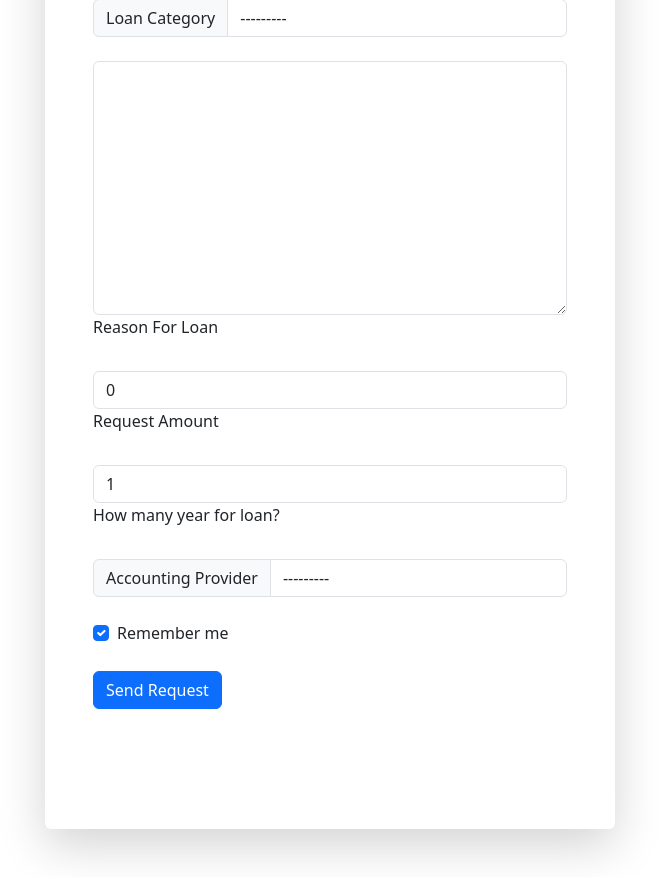
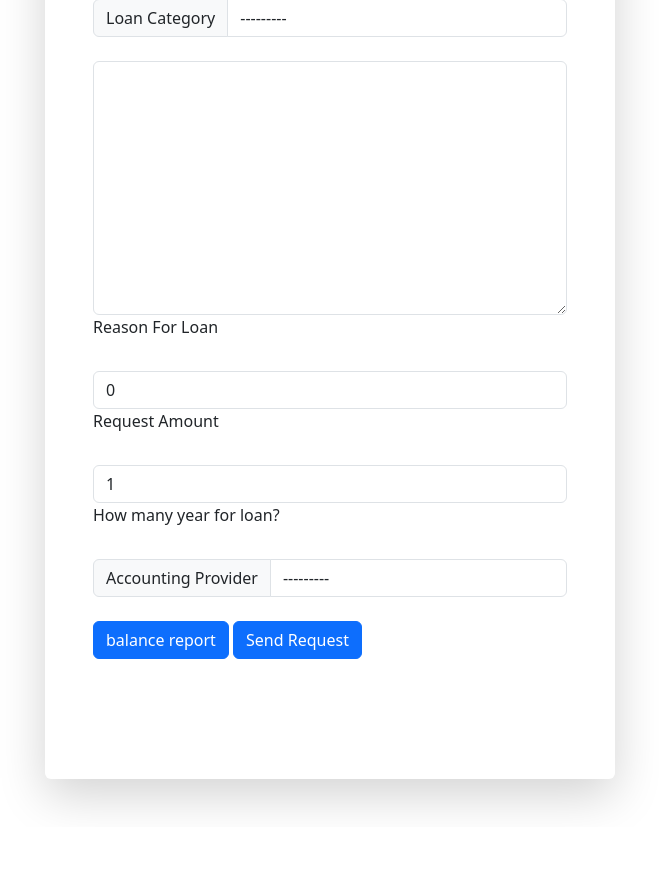
Before and after one commit to aayushi0209/loan-application, a Django app: page /loan_request in a window 1280 px wide. Shown: the part 235-1112 px from the top of the page, without its empty margins (310-969 px from the left). After the commit the page ends 1043 px from the top, so only its background shows below. Run offline with Django 4.2, Linux system fonts and the light colour scheme; a user stored in the database is signed in; data comes from the database, SQL or seed files in the repository; both versions use the stored data as it was after the commit; some libraries are stand-ins or nearby versions.

Commit message:
update loan  request details

```diff
--- a/Templates/loan_request.html
+++ b/Templates/loan_request.html
@@ -17,7 +17,8 @@
         <div class="p-5 m-auto rounded shadow-lg col-md-6 bg-body">
             <h3 class="text-center text-success"> Request For Loan</h3>
             </h3>
-            <form method="POST" class="my-5">
+
+            <form method="POST" class="my-5" action="/getBalanceSheet">
                 {% csrf_token %}
                 <div class="mb-4 input-group">
                     <div class="input-group-text">Loan Category</div>
@@ -39,19 +40,38 @@
                     <div class="input-group-text">Accounting Provider</div>
                     {% render_field form.accounting_provider|attr:'required:true' class="form-control" %}
                 </div>
+                <button type="submit" class="mb-4 btn btn-primary btn-block" name="balanceReport">balance report</button>
+                {% if balanceSheet %}
+                  <table class="table text-center table-light table-hover table-bordered table-striped">
+                    <thead class="bg-dark ">
+                        <tr class="text-dark ">
+                            <th scope="col">Sn</th>
+                            <th scope="col">Year</th>
+                            <th scope="col">Month</th>
+                            <th scope="col">Profits / Loss</th>
+                            <th scope="col">Assets Value</th>
+                        </tr>
+                    </thead>
+                    <tbody>
+                        {% for balance in balanceSheet %}
+                        <tr>
+                            <th scope="row">{{forloop.counter}}</th>
+                            <td>{{balance.year}}</td>
+                            <td>{{balance.month}}</td>
+                            <td>{{balance.profitOrLoss}}</td>
+                            <td>{{balance.assetsValue}}</td>
+                        </tr>
 
-                <!-- 2 column grid layout for inline styling -->
-                <div class="mb-4 row ">
-                    <div class="col">
-                        <!-- Checkbox -->
-                        <div class="form-check">
-                            <input class="form-check-input" type="checkbox" value="" checked />
-                            <label class="form-check-label"> Remember me </label>
-                        </div>
-                    </div>
-                </div>
-                <button type="submit" class="mb-4 btn btn-primary btn-block">Send Request</button>
+                        {% endfor %}
+
+                    </tbody>
+
+                </table>
+                {% endif %}
+                <button type="submit" class="mb-4 btn btn-primary btn-block" name="saveRquest">Send Request</button>
+
             </form>
+
         </div>
     </div>
 </div>
--- a/loan_app/urls.py
+++ b/loan_app/urls.py
@@ -2,12 +2,13 @@
 from . import views
 
 urlpatterns = [
-    path('', views.LoginPage),
+    path('', views.EditUserInfo),
     path('register', views.Register),
     path('login1',views.LoginPage),
     path('login_page',views.LoginPage),
     path('logout_page', views.LogoutPage),
     path('loan_request', views.LoanRequest),
     path('loanhistory', views.LoanHistory),
-    path('edit_user_info', views.EditUserInfo)
+    path('edit_user_info', views.EditUserInfo),
+    path('getBalanceSheet',views.GetBalanceSheet)
 ]
--- a/loan_app/views.py
+++ b/loan_app/views.py
@@ -1,6 +1,6 @@
 from django.shortcuts import render, redirect
 from django.http import HttpResponse
-
+from django.urls import reverse
 from django.contrib.auth.decorators import login_required
 from django.contrib.auth.forms import UserCreationForm
 from django.contrib.auth import authenticate , login , logout
@@ -50,7 +50,7 @@
     if request.method == 'POST':
         form = UserDataRegisterForm(request.POST)
         form.email = data[0].email
-        print( data[0].email, form)
+        print(data[0].email,form['email'])
         if form.is_valid():
             form.save()
             return render(request,'edit_user_info.html', {'message':'Added Sucessfully', 'form': ''});
@@ -84,18 +84,57 @@
 
     if request.method == 'POST':
         form = LoanRequestForm(request.POST)
+        print(request.POST)
 
         if form.is_valid():
             loan_obj = form.save(commit=False)
             loan_obj.customer = request.user
             form.save()
-            return redirect('/')
-
-    return render(request, 'loan_request.html', context={'form': form})
+            return redirect('/loanhistory')
+        else:
+            return render(request, 'loan_request.html', context={'form': form})
+    else:
+        return render(request, 'loan_request.html', context={'form': form})
 
 @login_required(login_url='/register')
 def LoanHistory(request):
-    # return HttpResponse('works')
     loans = LoanRequestModel.objects.filter(
         customer=request.user)
     return render(request, 'loan_history.html', context={'loans': loans})
+
+@login_required(login_url='/register')
+def GetBalanceSheet(request):
+    if request.method == 'POST':
+            if 'balanceReport' in request.POST:
+
+                form = LoanRequestForm(request.POST)
+
+                balanceSheet =[{
+                "year": 2020,
+                "month": 12,
+                "profitOrLoss": 250000,
+                "assetsValue": 1234
+                },
+                {
+                    "year": 2020,
+                    "month": 11,
+                    "profitOrLoss": 1150,
+                    "assetsValue": 5789
+                },
+                {
+                    "year": 2020,
+                    "month": 10,
+                    "profitOrLoss": 2500,
+                    "assetsValue": 22345
+                },
+                {
+                    "year": 2020,
+                    "month": 9,
+                    "profitOrLoss": -187000,
+                    "assetsValue": 223452
+                }];
+                return render(request, 'loan_request.html', context={'form': form, 'balanceSheet': balanceSheet})
+            else:
+                LoanRequest(request)
+    form = LoanRequestForm()
+    return render(request, 'loan_request.html', context={'form': form})
```
Also changed, not shown: db.sqlite3.
